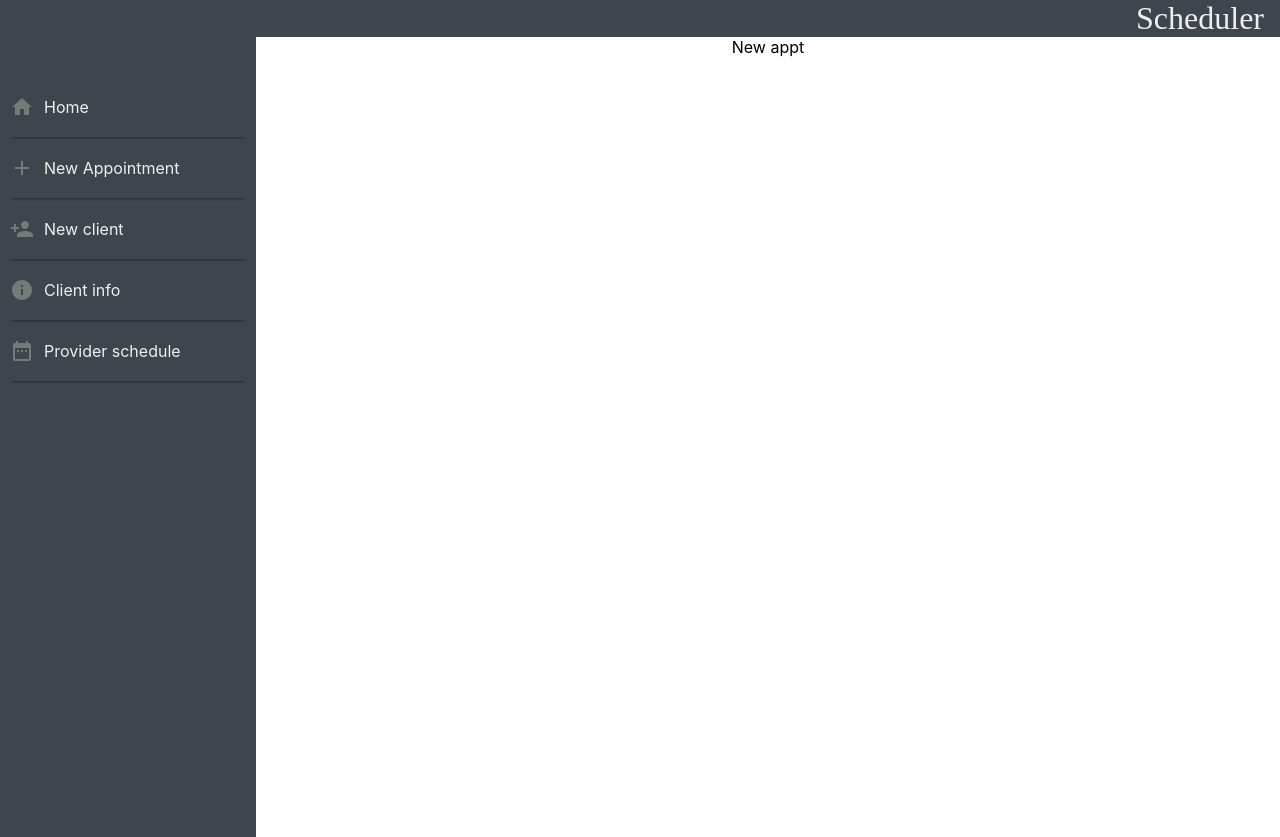
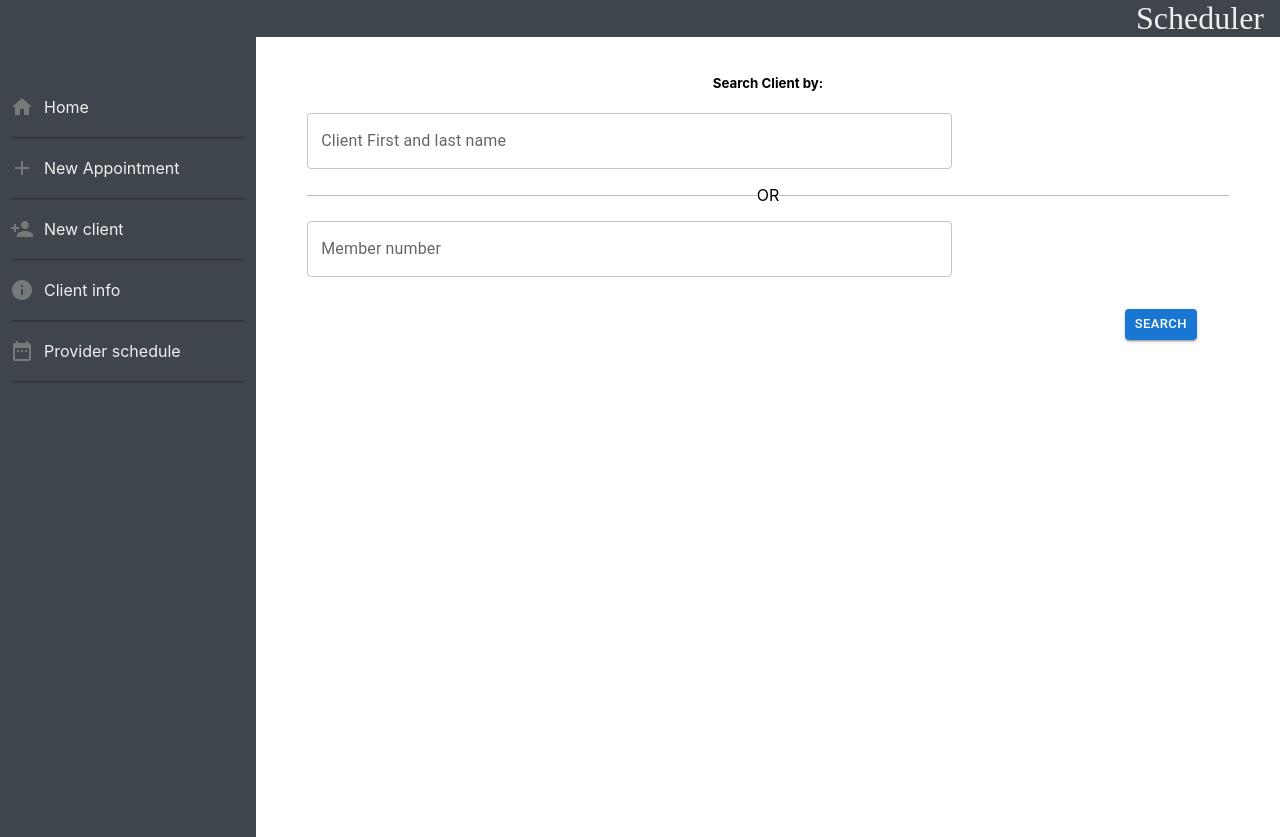
Before and after one commit to dajalac/Scheduler, a React (Create React App) app in the folder src/main/frontend/: page /newAppt in a window 1280 px wide. Built offline with nearby package versions, Linux system fonts and the light colour scheme; a web font is replaced by a local one.

Commit message:
serach patient by

```diff
--- /dev/null
+++ b/src/main/frontend/src/components/search/SearchPatient.css
@@ -0,0 +1,51 @@
+.SearchPatient{
+    display: flex;
+    flex-direction: column;
+    padding: 1rem;
+    width: 90%;
+}
+.SearchPatient-by-name{
+    display: flex;
+    justify-items: center;
+    justify-content: space-between;
+
+}
+.SearchPatient-by-member-number{
+    display: flex;
+    justify-content: start;
+}
+
+.SeachPatient-btn{
+    display: flex;
+    justify-content: flex-end;
+    margin: 2rem;
+
+}
+
+.SearchPatient-TextField{
+    width: 70%;
+}
+
+.SearchPatient p{
+    display: flex;
+}
+
+.SearchPatient p::before,
+.SearchPatient p::after{
+    content: "";
+            flex: 1 1;
+            border-bottom: 1px solid #bdbdbd ;
+            margin: auto;
+}
+
+
+@media(max-width:650px){
+    .SearchPatient-by-name{
+        flex-direction:column;
+        gap: 2rem;
+
+    }
+    .SearchPatient-TextField{
+        width: 100%;
+    }
+}
--- /dev/null
+++ b/src/main/frontend/src/components/search/SearchPatient.js
@@ -0,0 +1,42 @@
+import React, { useState } from 'react';
+import TextField from '@mui/material/TextField';
+import AdapterDateFns from '@mui/lab/AdapterDateFns';
+import LocalizationProvider from '@mui/lab/LocalizationProvider';
+import Button from '@mui/material/Button';
+import DatePicker from '@mui/lab/DatePicker';
+
+import './SearchPatient.css'
+import { padding } from '@mui/system';
+
+export default function SearchPatient() {
+    const [value, setValue] = useState(null);
+
+    return (
+        <div className="SearchPatient">
+            <h5>Search Client by: </h5>
+            <div className="SearchPatient-by-name">
+            <TextField className ="SearchPatient-TextField"id="outlined-basic" label="Client First and last name" variant="outlined" />
+
+            <LocalizationProvider dateAdapter={AdapterDateFns}>
+                <DatePicker
+                    label="Birthday"
+                    value={value}
+                    onChange={(newValue) => {
+                        setValue(newValue);
+                    }}
+                    renderInput={(params) => <TextField {...params} sx={{ width: 250 }}/>}
+                />
+            </LocalizationProvider>
+            </div>
+            <p> OR </p>
+            <div className="SearchPatient-by-member-number">
+            <TextField className ="SearchPatient-TextField" id="outlined-basic" label="Member number" variant="outlined"/>
+            </div>
+            <div className="SeachPatient-btn">
+            <Button variant="contained" size="small">Search</Button>
+            </div>
+
+
+        </div>
+    )
+}
--- a/src/main/frontend/src/components/table/TableAppts.css
+++ b/src/main/frontend/src/components/table/TableAppts.css
@@ -72,14 +72,10 @@
     }
 
     .tableAppts-table td::before {
-      /*
-      * aria-label has no advantage, it won't be read inside a table
-      content: attr(aria-label);
-      */
+
       content: attr(data-label);
       float: left;
       font-weight: bold;
-      text-transform: uppercase;
     }
 
     .tableAppts-table td:last-child {
--- /dev/null
+++ b/src/main/frontend/src/screens/NewAppt.css
@@ -0,0 +1,4 @@
+.newAppt{
+    display: flex;
+    justify-content: center;
+}
--- a/src/main/frontend/src/screens/NewAppt.js
+++ b/src/main/frontend/src/screens/NewAppt.js
@@ -1,9 +1,11 @@
 import React from 'react'
+import SearchPatient from '../components/search/SearchPatient';
+import './NewAppt.css'
 
 export default function NewAppt() {
     return (
-        <div>
-            New appt
+        <div className="newAppt">
+            <SearchPatient/>
         </div>
     )
 }
```
